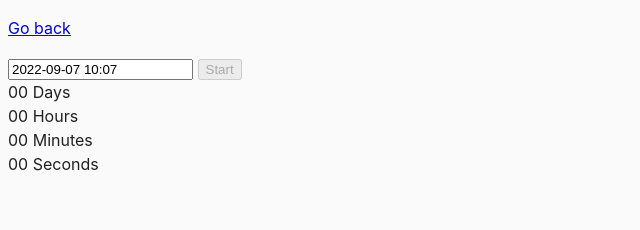
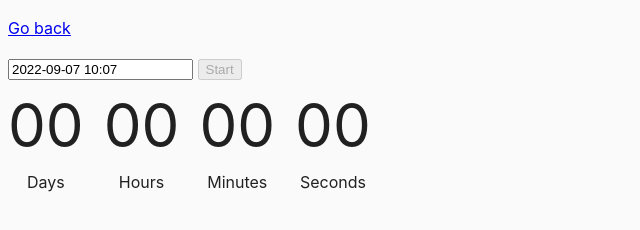
Before and after one commit to Lluppiter/goit-js-hw-09, a website built with Parcel: page src/02-timer.html in a window 1280 px wide. Shown: the whole page, without its empty margins (0-640 px from the left). Built offline with nearby package versions, Linux system fonts and the light colour scheme.

Commit message:
add hw fix

```diff
--- a/src/css/common.css
+++ b/src/css/common.css
@@ -16,3 +16,16 @@ img {
   display: block;
   max-width: 100%;
 }
+
+.value {
+  font-size: 60px;
+}
+.timer {
+  display: flex;
+  gap: 20px;
+}
+.field {
+  display: flex;
+  flex-direction: column;
+  align-items: center;
+}
--- a/src/js/02-timer.js
+++ b/src/js/02-timer.js
@@ -51,12 +51,13 @@ const options = {
       Notiflix.Notify.failure('Please choose a date in the future');
     } else {
       startButton.removeAttribute('disabled', '');
-      changeStandardTime(days, hours, minutes, seconds);
-      addLeadingZero(days, hours, minutes, seconds);
+      // changeStandardTime(days, hours, minutes, seconds);
+      // addLeadingZero(days, hours, minutes, seconds);
     }
   },
 };
 flatpickr(calendar, options);
+
 startButton.addEventListener('click', event => {
   countdown = setInterval(() => {
     differenceDates -= 1000;
--- a/src/js/03-promises.js
+++ b/src/js/03-promises.js
@@ -2,11 +2,13 @@ import Notiflix from 'notiflix';
 function createPromise(position, delay) {
   const shouldResolve = Math.random() > 0.3;
   return new Promise((resolve, reject) => {
+    setTimeout(() => {
       if (shouldResolve) {
         resolve({ position: position, delay: delay }); // Fulfill
       } else {
         reject({ position: position, delay: delay }); // Reject
       }
+    }, delay);
   });
 }
 const form = document.querySelector('form');
@@ -18,7 +20,6 @@ form.addEventListener('submit', event => {
   event.preventDefault();
   let delay = parseInt(firstDelay.value);
   for (let index = 1; index <= amount.value; index++) {
-    setTimeout(() => {
     createPromise(index, delay)
       .then(({ position, delay }) => {
         Notiflix.Notify.success(
@@ -30,7 +31,6 @@ form.addEventListener('submit', event => {
           `❌ Rejected promise ${position} in ${delay}ms`
         );
       });
-    }, delay);
     delay += parseInt(secondDelay.value);
   }
 });
```
Also changed, not shown: src/index.html (+0 -1 lines), src/css/02-timer.css (deleted). Lines whose indentation alone changed are shown as unchanged.
